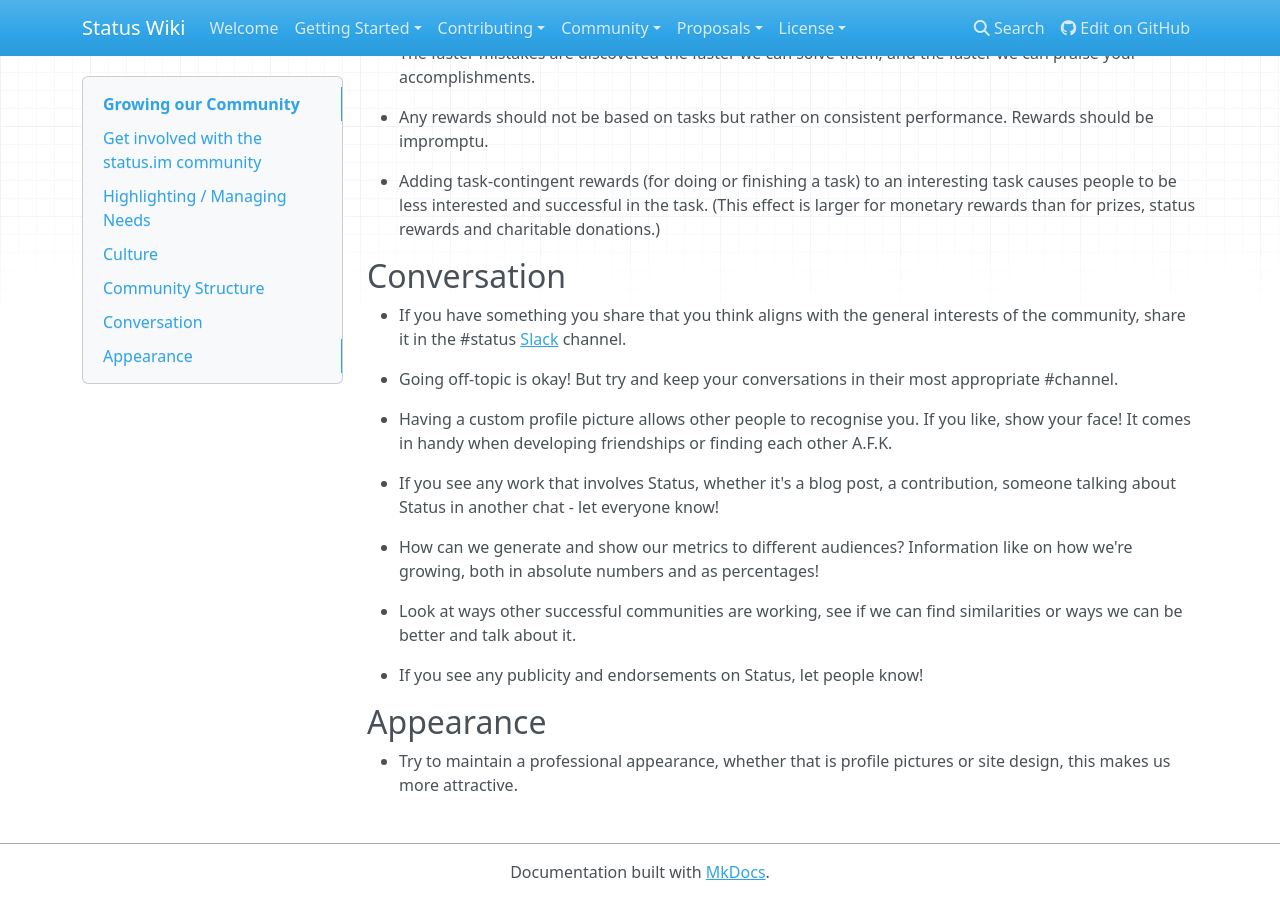
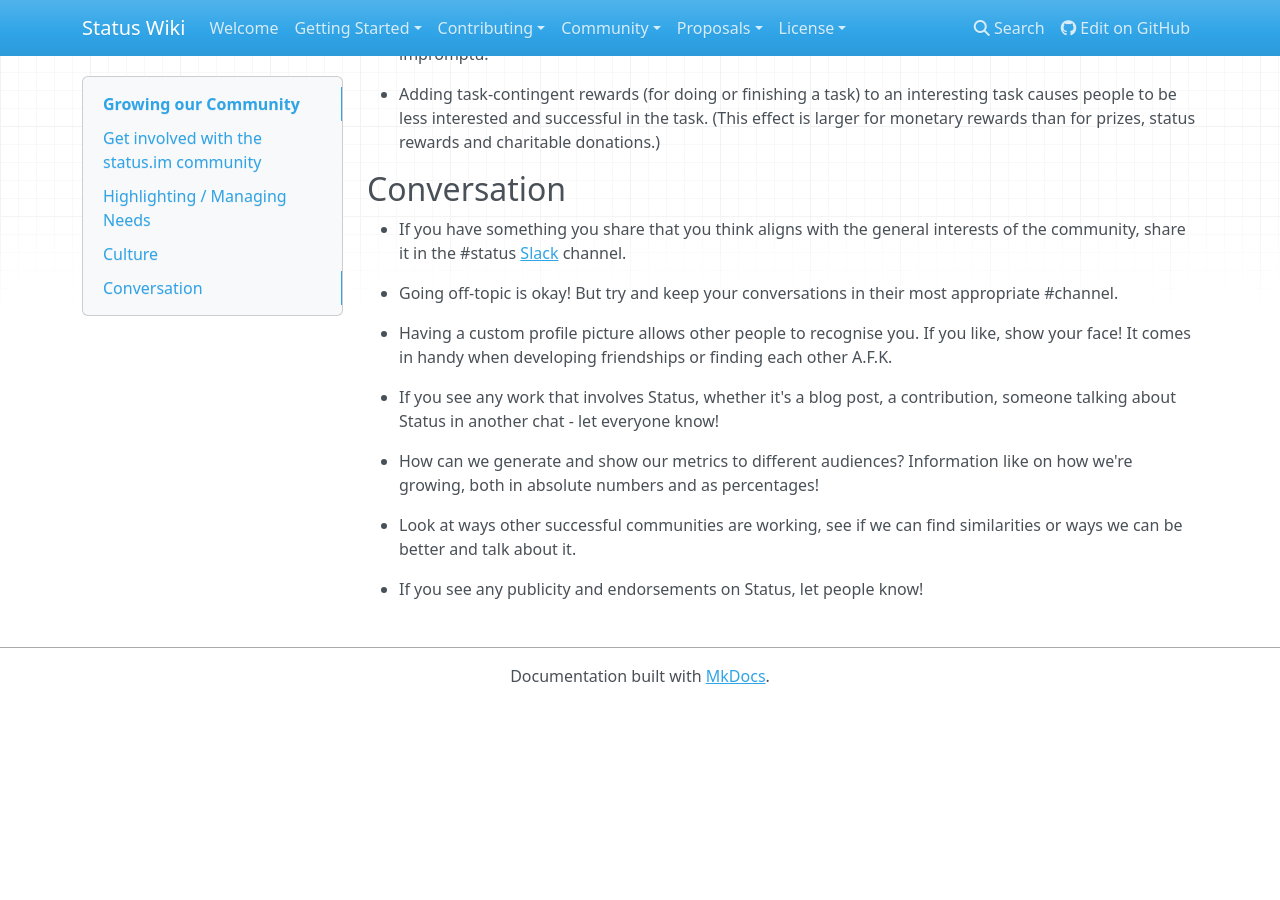
Before and after one commit to status-im/wiki.status.im, an MkDocs documentation site: the page built from docs/community/how-to-grow-our-community.md, in a window 1280 px wide and 900 px high, scrolled down 2225 px. Built offline with MkDocs 1.6.1, drawn with Linux system fonts in a browser that asks for light colours; nearby versions of some CDN libraries; old or Windows-style settings are respelled for this version of MkDocs; after the commit the page ends 2929 px from its top, so only the background shows below that; some of the changed text lies outside the part shown.

Commit message:
Extensively reorganized
I have stripped out "Community Structure" and "Appearance"  because I think that they each deserve their own documents.

```diff
--- a/docs/community/how-to-grow-our-community.md
+++ b/docs/community/how-to-grow-our-community.md
@@ -54,10 +54,6 @@ If you haven’t done so yet, please read our [Mission and Core Values](../getti
 - Make an effort to become familiar with anyone who is contributing to the project, and get to know them over time.
 
 
-## Community Structure
-
-- If a team gets too large, think of ways it can be split into smaller groups.
-
 
 ### Gratitude & Reciprocity
 
@@ -96,9 +92,3 @@ If you haven’t done so yet, please read our [Mission and Core Values](../getti
 - Look at ways other successful communities are working, see if we can find similarities or ways we can be better and talk about it.
 
 - If you see any publicity and endorsements on Status, let people know!
-
-
-
-## Appearance
-
-- Try to maintain a professional appearance, whether that is profile pictures or site design, this makes us more attractive.
```
